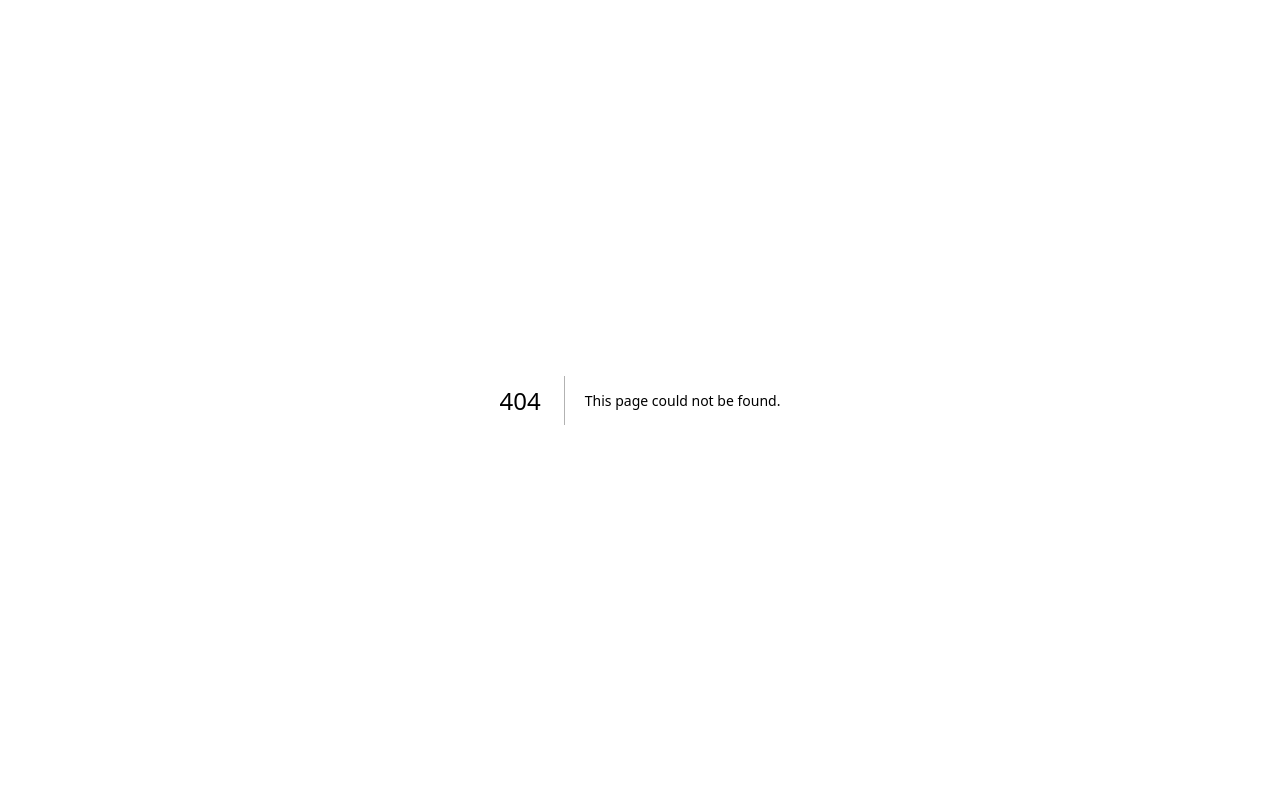
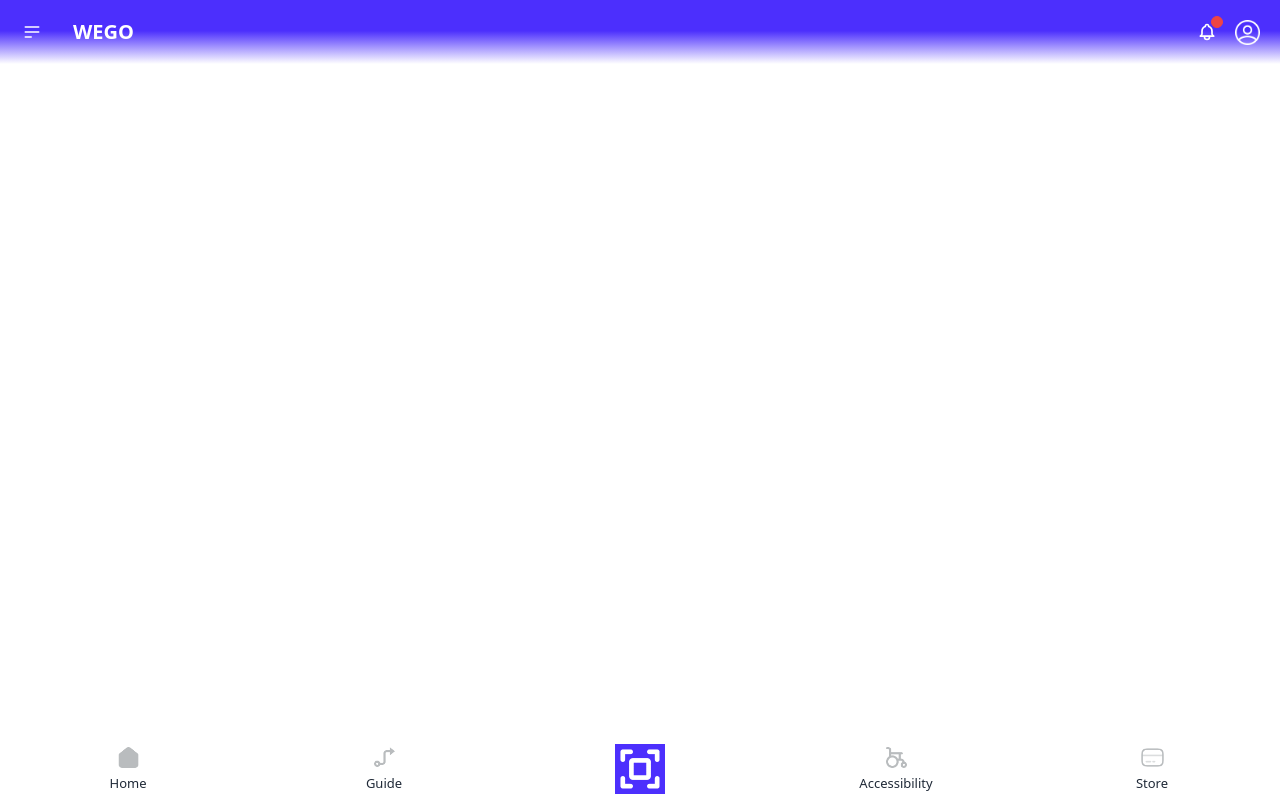
Before and after one commit to CH2001/rapidhack, a Next.js app: page /accessibility in a window 1280 px wide. Before the commit this address had no page. Built offline with nearby package versions, Linux system fonts and the light colour scheme.

Commit message:
feat: create accessibility page

```diff
--- /dev/null
+++ b/pages/accessibility.tsx
@@ -0,0 +1,18 @@
+import BottomPageNavigation from './components/BottomNavBar';
+import TopPageNavigation from './components/TopNavBar';
+import Link from 'next/link';
+{/* <Link href="/contact">tesat</Link> */}
+
+const Home = () => {
+
+  return (
+    <div className="relative">
+      <div className="[background:linear-gradient(180deg,_#4c2ffd_48.23%,_rgba(0,_224,_255,_0)_99.99%,_rgba(255,_67,_67,_0))]">
+        <TopPageNavigation/>
+      </div>
+      <BottomPageNavigation/>
+    </div>
+  );
+};
+
+export default Home;
```
